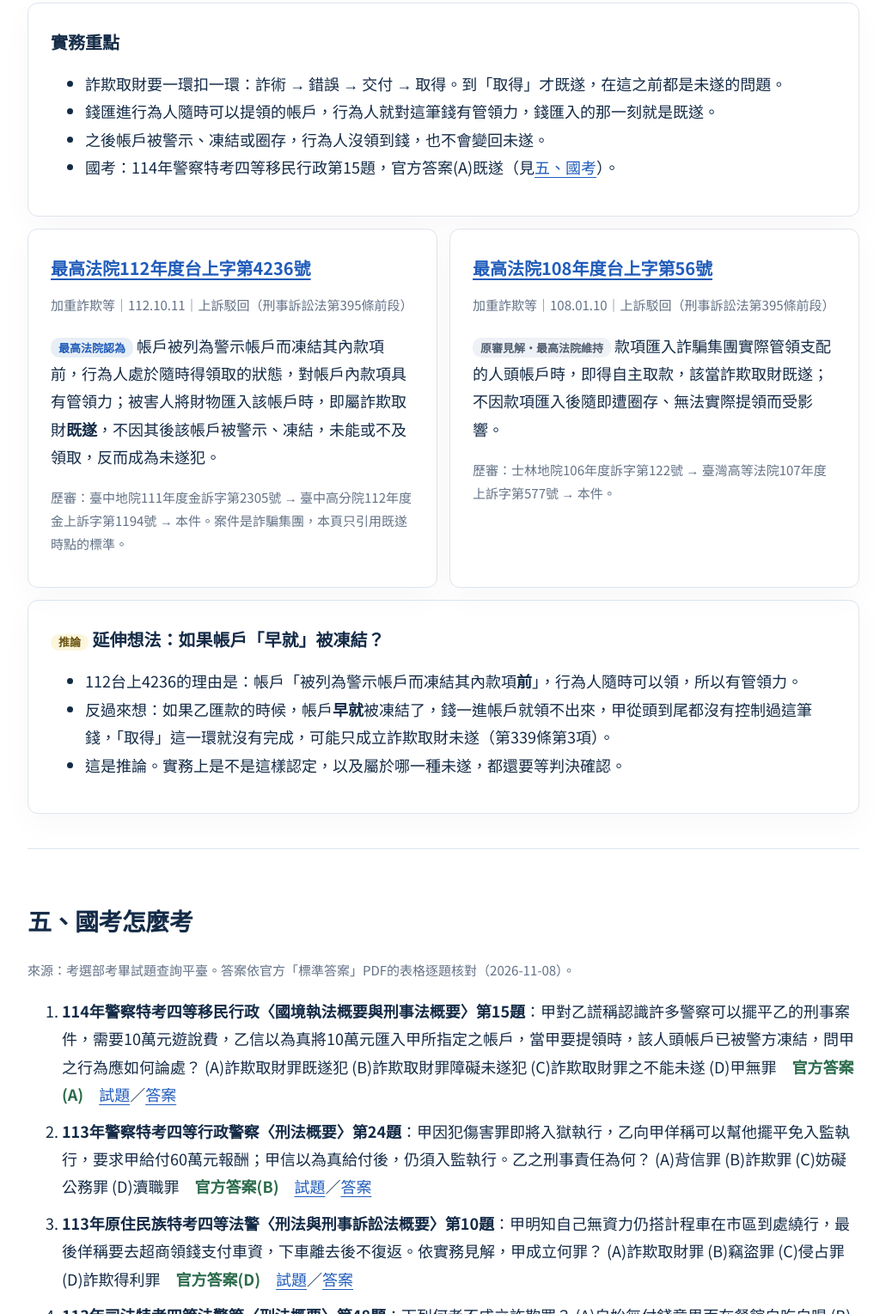
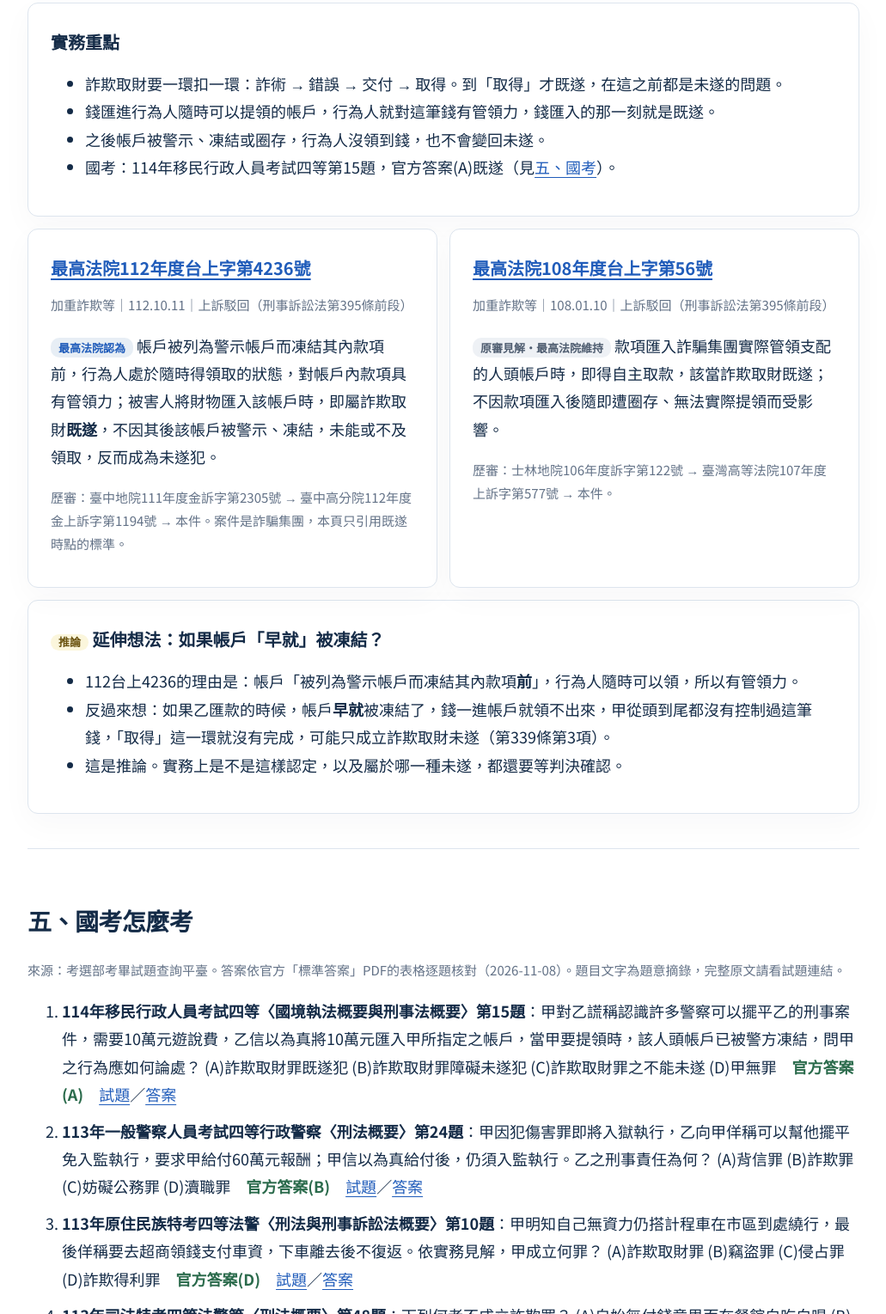
Before and after one commit to mjib007/criminal-law-interpretation, a plain HTML site: page lectures/fraud.html in a window 1280 px wide. Shown: the part 4765-6294 px from the top of the page at 86% size, without its empty margins (124-1155 px from the left). Drawn offline with Linux system fonts and the light colour scheme.

Commit message:
詐欺講義：依Codex驗證修正凍結同點分支與考試名稱
Co-Authored-By: Claude Opus 5.5 <noreply@anthropic.com>

```diff
--- a/lectures/fraud.html
+++ b/lectures/fraud.html
@@ -10,12 +10,12 @@
 <section id="timeline"><h2>二、互動：帳戶在什麼時候被凍結？</h2><div class="card js-only"><h3>拖動藍色的「凍結」，放在入帳之前或之後</h3><div class="tl" id="tl" aria-hidden="true"></div><label for="fz" class="small">凍結時點</label><input type="range" id="fz" min="2" max="98" value="80"><div id="tlRes" class="result" aria-live="polite"></div></div><div class="fallback card"><p><strong>入帳之後才凍結：</strong>既遂（實務見解，112台上4236、108台上56）。</p><p><strong>入帳之前已凍結：</strong>可能只成立未遂（Claude依112台上4236反推，尚未找到判決）。</p></div></section>
 <section id="laws"><h2>三、第339條逐句讀</h2><div class="actions js-only"><button class="btn" data-law="339">第339條・詐欺罪</button></div><div class="law js-only"><h3 id="lawTitle"></h3><div id="lawWarning" class="warn"></div><div id="lawWords"></div><div id="lawExplain" class="explain" aria-live="polite"></div><p id="lawStep" class="small"></p><div class="actions"><button id="prev" class="btn">上一句</button><button id="next" class="btn">看下一句</button></div><p class="small"><a id="lawSource">查看官方條文</a>｜現行條文全文（2026-11-07核對）。</p></div><div class="fallback" id="lawFallback"></div><noscript>未啟用JavaScript時，請以官方條文連結閱讀；互動需啟用JavaScript。</noscript></section>
 <section id="cases"><h2>四、帳戶被凍結，是既遂還是未遂？</h2><p class="small">標示說明：<span class="who">最高法院認為</span>＝最高法院自己說明的標準；<span class="who local">原審見解・最高法院維持</span>＝最高法院駁回上訴、維持原判決的見解；<span class="infer">推論</span>＝本頁依判決反推，尚未找到判決。兩件均於2026-11-07在司法院裁判書系統打開全文、看過歷審。</p>
-<div class="card"><h3>實務重點</h3><ul><li>詐欺取財要一環扣一環：詐術 → 錯誤 → 交付 → 取得。到「取得」才既遂，在這之前都是未遂的問題。</li><li>錢匯進行為人隨時可以提領的帳戶，行為人就對這筆錢有管領力，錢匯入的那一刻就是既遂。</li><li>之後帳戶被警示、凍結或圈存，行為人沒領到錢，也不會變回未遂。</li><li>國考：114年警察特考四等移民行政第15題，官方答案(A)既遂（見<a href="#exam">五、國考</a>）。</li></ul></div>
+<div class="card"><h3>實務重點</h3><ul><li>詐欺取財要一環扣一環：詐術 → 錯誤 → 交付 → 取得。到「取得」才既遂，在這之前都是未遂的問題。</li><li>錢匯進行為人隨時可以提領的帳戶，行為人就對這筆錢有管領力，錢匯入的那一刻就是既遂。</li><li>之後帳戶被警示、凍結或圈存，行為人沒領到錢，也不會變回未遂。</li><li>國考：114年移民行政人員考試四等第15題，官方答案(A)既遂（見<a href="#exam">五、國考</a>）。</li></ul></div>
 <div class="jcards"><div class="card"><h3><a href="https://judgment.judicial.gov.tw/FJUD/data.aspx?ty=JD&id=TPSM%2c112%2c%e5%8f%b0%e4%b8%8a%2c4236%2c20231011%2c1">最高法院112年度台上字第4236號</a></h3><p class="small">加重詐欺等｜112.10.11｜上訴駁回（刑事訴訟法第395條前段）</p><p><span class="who">最高法院認為</span> 帳戶被列為警示帳戶而凍結其內款項前，行為人處於隨時得領取的狀態，對帳戶內款項具有管領力；被害人將財物匯入該帳戶時，即屬詐欺取財<strong>既遂</strong>，不因其後該帳戶被警示、凍結，未能或不及領取，反而成為未遂犯。</p><p class="small">歷審：臺中地院111年度金訴字第2305號 → 臺中高分院112年度金上訴字第1194號 → 本件。案件是詐騙集團，本頁只引用既遂時點的標準。</p></div>
 <div class="card"><h3><a href="https://judgment.judicial.gov.tw/FJUD/data.aspx?ty=JD&id=TPSM%2c108%2c%e5%8f%b0%e4%b8%8a%2c56%2c20190110%2c1">最高法院108年度台上字第56號</a></h3><p class="small">加重詐欺等｜108.01.10｜上訴駁回（刑事訴訟法第395條前段）</p><p><span class="who local">原審見解・最高法院維持</span> 款項匯入詐騙集團實際管領支配的人頭帳戶時，即得自主取款，該當詐欺取財既遂；不因款項匯入後隨即遭圈存、無法實際提領而受影響。</p><p class="small">歷審：士林地院106年度訴字第122號 → 臺灣高等法院107年度上訴字第577號 → 本件。</p></div></div>
 <div class="card"><h3><span class="infer">推論</span> 延伸想法：如果帳戶「早就」被凍結？</h3><ul><li>112台上4236的理由是：帳戶「被列為警示帳戶而凍結其內款項<strong>前</strong>」，行為人隨時可以領，所以有管領力。</li><li>反過來想：如果乙匯款的時候，帳戶<strong>早就</strong>被凍結了，錢一進帳戶就領不出來，甲從頭到尾都沒有控制過這筆錢，「取得」這一環就沒有完成，可能只成立詐欺取財未遂（第339條第3項）。</li><li>這是推論。實務上是不是這樣認定，以及屬於哪一種未遂，都還要等判決確認。</li></ul></div></section>
-<section id="exam"><h2>五、國考怎麼考</h2><p class="small">來源：考選部考畢試題查詢平臺。答案依官方「標準答案」PDF的表格逐題核對（2026-11-08）。</p><ol class="exam"><li><strong>114年警察特考四等移民行政〈國境執法概要與刑事法概要〉第15題</strong>：甲對乙謊稱認識許多警察可以擺平乙的刑事案件，需要10萬元遊說費，乙信以為真將10萬元匯入甲所指定之帳戶，當甲要提領時，該人頭帳戶已被警方凍結，問甲之行為應如何論處？ (A)詐欺取財罪既遂犯 (B)詐欺取財罪障礙未遂犯 (C)詐欺取財罪之不能未遂 (D)甲無罪　<span class="ans">官方答案(A)</span>　<a href="https://wwwq.moex.gov.tw/exam/wHandExamQandA_File.ashx?t=Q&code=114060&c=901&s=0610&q=1">試題</a>／<a href="https://wwwq.moex.gov.tw/exam/wHandExamQandA_File.ashx?t=S&code=114060&c=901&s=0610&q=1">答案</a></li>
-<li><strong>113年警察特考四等行政警察〈刑法概要〉第24題</strong>：甲因犯傷害罪即將入獄執行，乙向甲佯稱可以幫他擺平免入監執行，要求甲給付60萬元報酬；甲信以為真給付後，仍須入監執行。乙之刑事責任為何？ (A)背信罪 (B)詐欺罪 (C)妨礙公務罪 (D)瀆職罪　<span class="ans">官方答案(B)</span>　<a href="https://wwwq.moex.gov.tw/exam/wHandExamQandA_File.ashx?t=Q&code=113060&c=401&s=0605&q=1">試題</a>／<a href="https://wwwq.moex.gov.tw/exam/wHandExamQandA_File.ashx?t=S&code=113060&c=401&s=0605&q=1">答案</a></li>
+<section id="exam"><h2>五、國考怎麼考</h2><p class="small">來源：考選部考畢試題查詢平臺。答案依官方「標準答案」PDF的表格逐題核對（2026-11-08）。題目文字為題意摘錄，完整原文請看試題連結。</p><ol class="exam"><li><strong>114年移民行政人員考試四等〈國境執法概要與刑事法概要〉第15題</strong>：甲對乙謊稱認識許多警察可以擺平乙的刑事案件，需要10萬元遊說費，乙信以為真將10萬元匯入甲所指定之帳戶，當甲要提領時，該人頭帳戶已被警方凍結，問甲之行為應如何論處？ (A)詐欺取財罪既遂犯 (B)詐欺取財罪障礙未遂犯 (C)詐欺取財罪之不能未遂 (D)甲無罪　<span class="ans">官方答案(A)</span>　<a href="https://wwwq.moex.gov.tw/exam/wHandExamQandA_File.ashx?t=Q&code=114060&c=901&s=0610&q=1">試題</a>／<a href="https://wwwq.moex.gov.tw/exam/wHandExamQandA_File.ashx?t=S&code=114060&c=901&s=0610&q=1">答案</a></li>
+<li><strong>113年一般警察人員考試四等行政警察〈刑法概要〉第24題</strong>：甲因犯傷害罪即將入獄執行，乙向甲佯稱可以幫他擺平免入監執行，要求甲給付60萬元報酬；甲信以為真給付後，仍須入監執行。乙之刑事責任為何？ (A)背信罪 (B)詐欺罪 (C)妨礙公務罪 (D)瀆職罪　<span class="ans">官方答案(B)</span>　<a href="https://wwwq.moex.gov.tw/exam/wHandExamQandA_File.ashx?t=Q&code=113060&c=401&s=0605&q=1">試題</a>／<a href="https://wwwq.moex.gov.tw/exam/wHandExamQandA_File.ashx?t=S&code=113060&c=401&s=0605&q=1">答案</a></li>
 <li><strong>113年原住民族特考四等法警〈刑法與刑事訴訟法概要〉第10題</strong>：甲明知自己無資力仍搭計程車在市區到處繞行，最後佯稱要去超商領錢支付車資，下車離去後不復返。依實務見解，甲成立何罪？ (A)詐欺取財罪 (B)竊盜罪 (C)侵占罪 (D)詐欺得利罪　<span class="ans">官方答案(D)</span>　<a href="https://wwwq.moex.gov.tw/exam/wHandExamQandA_File.ashx?t=Q&code=113140&c=507&s=0805&q=1">試題</a>／<a href="https://wwwq.moex.gov.tw/exam/wHandExamQandA_File.ashx?t=S&code=113140&c=507&s=0805&q=1">答案</a></li>
 <li><strong>113年司法特考四等法警等〈刑法概要〉第48題</strong>：下列何者不成立詐欺罪？ (A)自始無付錢意思而在餐館白吃白喝 (B)冒稱自己為小開而向他人求婚 (C)自始無付錢意思而搭計程車 (D)車商不告知買主所購買之車輛曾遭重大事故　<span class="ans">官方答案(B)</span>　<a href="https://wwwq.moex.gov.tw/exam/wHandExamQandA_File.ashx?t=Q&code=113120&c=202&s=0504&q=1">試題</a>／<a href="https://wwwq.moex.gov.tw/exam/wHandExamQandA_File.ashx?t=S&code=113120&c=202&s=0504&q=1">答案</a></li></ol>
 <h3>申論題（列出處，可以自己練習）</h3><ul><li>113年高考三級法制〈刑法〉第三題：詐騙集團首腦訓練話術、冒充檢察官、刊登投資廣告，論處與沒收犯罪所得。</li><li>114年司法特考三等觀護人〈刑法〉第二題：境外語音假冒檢察官、販賣個資、加密貨幣洗錢。</li><li>114年司法特考四等法院書記官〈刑法概要〉第二題：車手轉投另一集團，花用詐欺所得未繳回。</li><li>114年高考三級司法行政〈刑法〉第二題：借錢給詐騙組織，對方未使用即返還，借錢的人是否構成犯罪。</li></ul><p class="small">申論題多涉及第339條之4加重詐欺、共犯與沒收，超出本頁範圍，只列出處。</p></section>
@@ -31,7 +31,7 @@ $('lawFallback').innerHTML=order.map(id=>'<h3>'+laws[id].title+'</h3>'+laws[id].
 
 const EV=[[8,'① 詐術','謊稱認識警察'],[28,'② 錯誤','乙信了'],[46,'③ 交付','乙匯款'],[62,'④ 取得','錢進甲的帳戶']],GET=62;
 function tl(){const v=+$('fz').value,after=v>GET;let h='<div class="ax"></div>';EV.forEach(([x,b,s])=>h+='<div class="ev'+(x===GET?' get':'')+'" style="left:'+x+'%"><i></i><b>'+b+'</b><span>'+s+'</span></div>');if(after)h+='<div class="flag" style="left:'+GET+'%">既遂</div>';h+='<div class="fz" style="left:'+v+'%">凍結<i></i></div>';$('tl').innerHTML=h;
-const r=$('tlRes');if(after){r.className='result ok';r.innerHTML='凍結在入帳<strong>之後</strong>：錢進帳戶時，甲隨時可以提領，已經取得，<strong>詐欺取財既遂</strong>。後來凍結、沒領到，不會變回未遂。<br><span class="who">實務見解</span> 最高法院112台上4236；108台上56（原審見解，最高法院維持）。'}else{r.className='result mid';r.innerHTML='凍結在入帳<strong>之前</strong>：錢一進帳戶就領不出來，甲從未控制這筆錢，「取得」沒有完成，<strong>可能只成立未遂</strong>。<br><span class="infer">推論</span> 依112台上4236「凍結其內款項前……具有管領力」反推，尚未找到判決。'}}
+const r=$('tlRes');if(v===GET){r.className='result mid';r.innerHTML='凍結和入帳落在<strong>同一個時點</strong>：圖上分不出先後。要回到事實，查清楚錢進帳戶時甲能不能提領，不能從這張圖直接下結論。'}else if(after){r.className='result ok';r.innerHTML='凍結在入帳<strong>之後</strong>：錢進帳戶時，甲隨時可以提領，已經取得，<strong>詐欺取財既遂</strong>。後來凍結、沒領到，不會變回未遂。<br><span class="who">實務見解</span> 最高法院112台上4236；108台上56（原審見解，最高法院維持）。'}else{r.className='result mid';r.innerHTML='凍結在入帳<strong>之前</strong>：錢一進帳戶就領不出來，甲從未控制這筆錢，「取得」沒有完成，<strong>可能只成立未遂</strong>。<br><span class="infer">推論</span> 依112台上4236「凍結其內款項前……具有管領力」反推，尚未找到判決。'}}
 $('fz').oninput=tl;tl();
 
 const TAGS={withdraw:{name:'以為要領到錢才算既遂',sec:'#timeline',go:'回到「二、凍結時點」，把凍結拖到入帳之後'},early:{name:'以為一開始騙人就既遂',sec:'#chain',go:'回到「一、四個步驟」'},revert:{name:'以為事後凍結會讓既遂變回未遂',sec:'#cases',go:'讀112台上4236'},benefit:{name:'以為詐欺只能騙「物」',sec:'#laws',go:'逐句讀第339條第2項'},lie:{name:'以為只要說謊就是詐欺',sec:'#laws',go:'逐句讀第339條第1項的客觀要件'},intent:{name:'不清楚詐欺罪的主觀要件',sec:'#laws',go:'逐句讀第339條第1項第1句'}};
```
